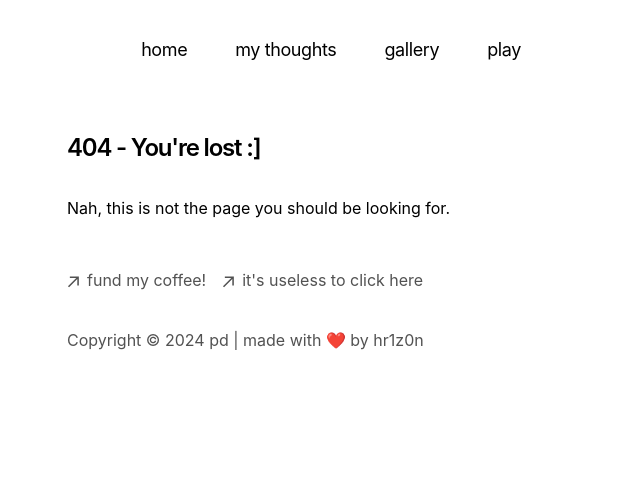
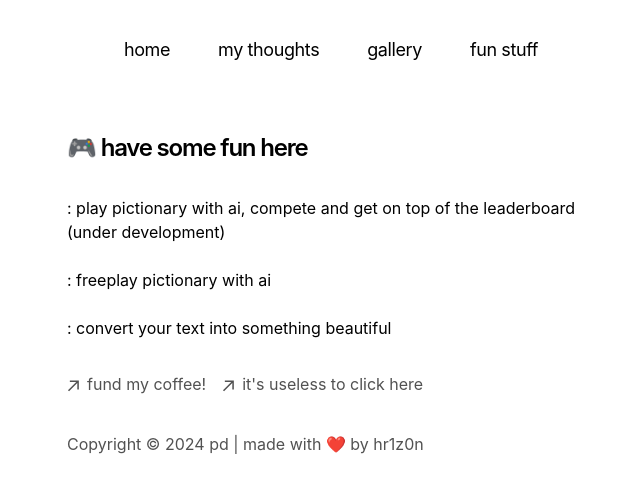
Before and after one commit to pratham-darooka/hr1z0n, a Next.js app: page /fun in a window 1280 px wide. Before the commit this address had no page. Shown: the top 492 px of the page, without its empty margins (285-925 px from the left). Built offline with nearby package versions, Linux system fonts and the light colour scheme.

Commit message:
new fun stuff!

```diff
--- a/app/blog/page.tsx
+++ b/app/blog/page.tsx
@@ -20,7 +20,7 @@ export default function Page() {
       <br />
       <br />
       <Link href="/blog/chat">
-        chat with me <u>here</u>! (feature under development)
+        chat with me <u>here</u>! (under development)
       </Link>
     </section>
   )
--- a/app/components/nav.tsx
+++ b/app/components/nav.tsx
@@ -10,8 +10,8 @@ const navItems = {
   '/gallery': {
     name: 'gallery',
   },
-  '/play':{
-    name: 'play',
+  '/fun':{
+    name: 'fun stuff',
   }
 }
 
--- a/app/components/posts.tsx
+++ b/app/components/posts.tsx
@@ -8,7 +8,7 @@ export function BlogPosts() {
     <div>
       <div className="w-full flex flex-col md:flex-row space-x-0 md:space-x-2">
               <p className="text-neutral-900 dark:text-neutral-100 w-full tracking-tight">
-                <u>some recent thoughts</u>:
+                <u>some recent thoughts/learnings</u>:<br />
               </p>
               {/* <p className="text-neutral-900 dark:text-neutral-100 w-[150px] tracking-tight">
                 <u>sequence</u>
--- /dev/null
+++ b/app/fun/page.tsx
@@ -0,0 +1,31 @@
+import Link from 'next/link'
+
+export const metadata = {
+  title: 'fun',
+  description: 'Have fun with hr1z0n\'s developments.',
+}
+
+const Page = () => {
+  return (
+    <div>
+        <h1 className="font-semibold text-2xl mb-8 tracking-tighter">
+          🎮 have some fun here
+        </h1>
+          <Link href='https://pictionary-ai.vercel.app/'>
+            : play pictionary with ai, compete and get on top of the leaderboard<br />(under development)
+          </Link>
+          <br />
+          <br />
+          <Link href='https://pictionary-ai-freeplay.vercel.app/'>
+            : freeplay pictionary with ai
+          </Link>
+          <br />
+          <br />
+          <Link href='https://promptify-text.vercel.app/'>
+            : convert your text into something beautiful
+          </Link>
+    </div>
+  );
+};
+
+export default Page;
--- a/app/play/page.tsx
+++ /dev/null
@@ -1,21 +0,0 @@
-import Link from 'next/link'
-
-export const metadata = {
-  title: 'play',
-  description: 'Have fun with hr1z0n\'s developments.',
-}
-
-const Page = () => {
-  return (
-    <div>
-        <h1 className="font-semibold text-2xl mb-8 tracking-tighter">
-          🎮 have some fun here
-        </h1>
-          <Link href='https://pictionary-ai.vercel.app/'>
-            : play pictionary with ai (feature under development)
-          </Link>
-    </div>
-  );
-};
-
-export default Page;
```
